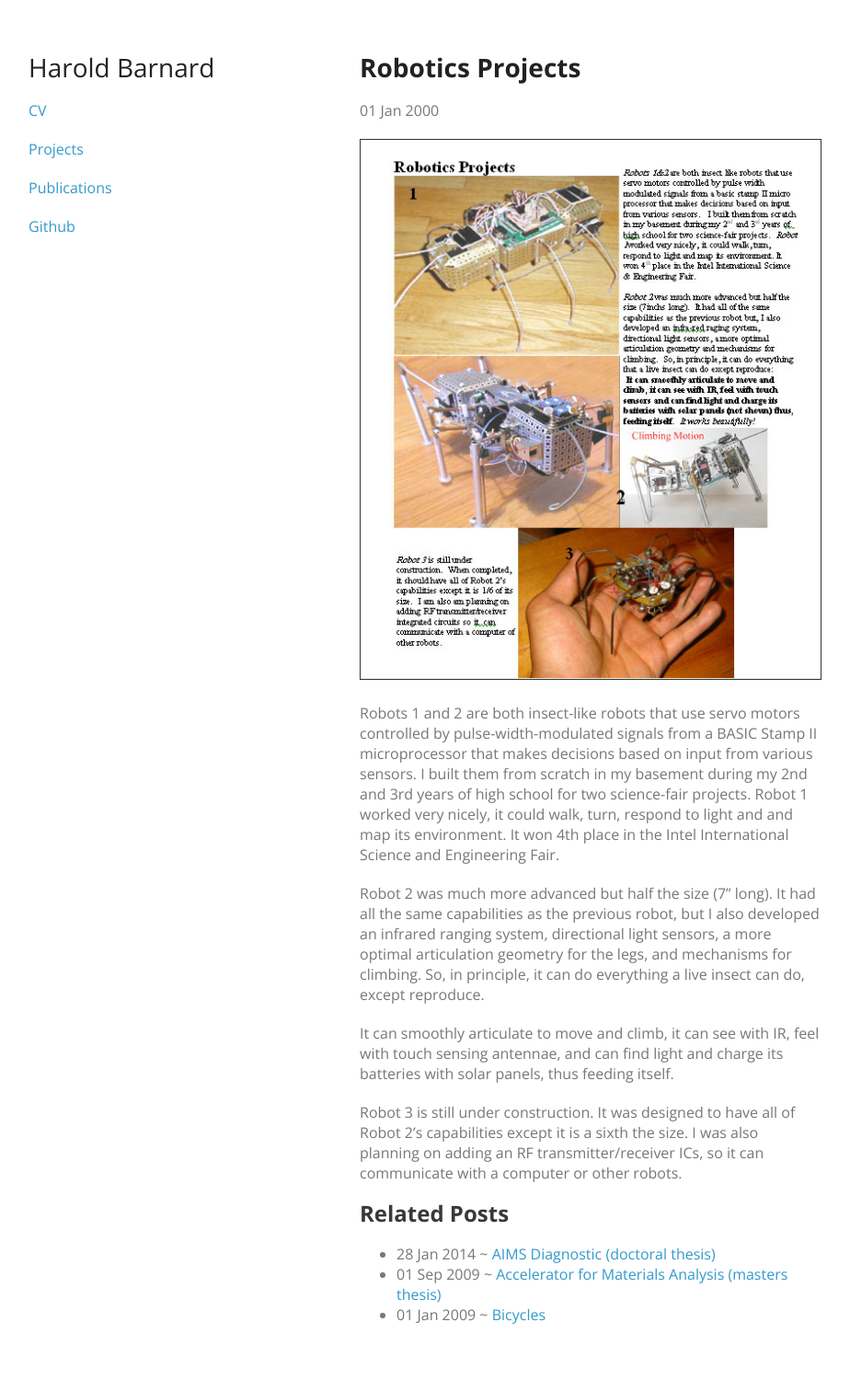
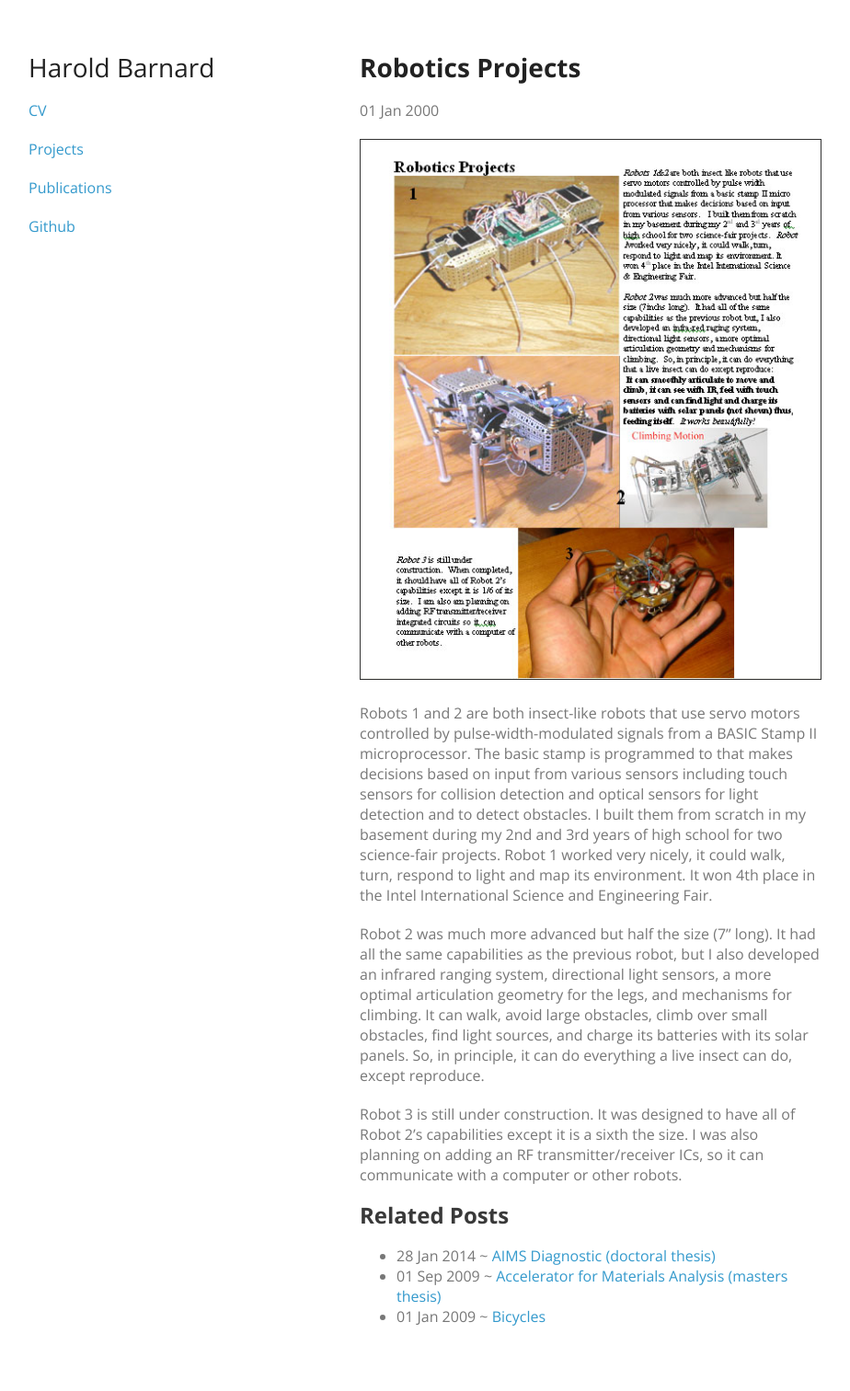
Before and after one commit to hbar/hbar.github.io, a Jekyll site: the page built from _posts/2000-01-01-robots.md, in a window 1280 px wide. Shown: the whole page at 92% size, without its empty margins (179-1103 px from the left). Built offline with Jekyll 4.4.1, drawn with Linux system fonts in a browser that asks for light colours.

Commit message:
Contributed to Robot section

```diff
--- a/_posts/2000-01-01-robots.md
+++ b/_posts/2000-01-01-robots.md
@@ -6,24 +6,9 @@ permalink: robots
 
 ![Robots](/images/robotics.jpg){: .inline-img}
 
-Robots 1 and 2 are both insect-like robots that use servo motors controlled
-by pulse-width-modulated signals from a BASIC Stamp II microprocessor that
-makes decisions based on input from various sensors. I built them from scratch
-in my basement during my 2nd and 3rd years of high school for two science-fair
-projects. Robot 1 worked very nicely, it could walk, turn, respond to light and
-and map its environment. It won 4th place in the Intel International Science
-and Engineering Fair.
+Robots 1 and 2 are both insect-like robots that use servo motors controlled by pulse-width-modulated signals from a BASIC Stamp II microprocessor. The basic stamp is programmed to that makes decisions based on input from various sensors including touch sensors for collision detection and optical sensors for light detection and to detect obstacles. I built them from scratch in my basement during my 2nd and 3rd years of high school for two science-fair projects. Robot 1 worked very nicely, it could walk, turn, respond to light and map its environment. It won 4th place in the Intel International Science and Engineering Fair.
 
-Robot 2 was much more advanced but half the size (7" long). It had all the same
-capabilities as the previous robot, but I also developed an infrared ranging
-system, directional light sensors, a more optimal articulation geometry for the legs, and
-mechanisms for climbing. So, in principle, it can do everything a live insect can
-do, except reproduce.
+Robot 2 was much more advanced but half the size (7" long). It had all the same capabilities as the previous robot, but I also developed an infrared ranging system, directional light sensors, a more optimal articulation geometry for the legs, and
+mechanisms for climbing. It can walk, avoid large obstacles, climb over small obstacles, find light sources, and charge its batteries with its solar panels. So, in principle, it can do everything a live insect can do, except reproduce.
 
-It can smoothly articulate to move and climb, it can see with IR, feel with touch
-sensing antennae, and can find light and charge its batteries with solar panels, thus
-feeding itself.
-
-Robot 3 is still under construction. It was designed to have all of Robot
-2's capabilities except it is a sixth the size. I was also planning on adding an
-RF transmitter/receiver ICs, so it can communicate with a computer or other robots.
+Robot 3 is still under construction. It was designed to have all of Robot 2's capabilities except it is a sixth the size. I was also planning on adding an RF transmitter/receiver ICs, so it can communicate with a computer or other robots.
```
